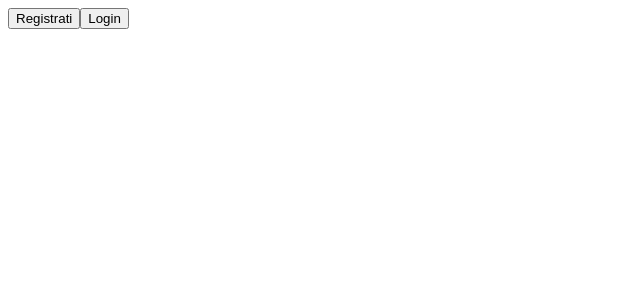
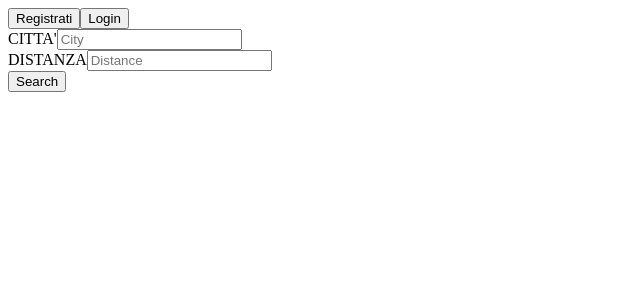
Before and after one commit to Facciani/PW01, a React (Create React App) app in the folder progettopw/: page / in a window 1280 px wide. Shown: the top 300 px of the page, without its empty margins (0-640 px from the left). Built offline with nearby package versions, Linux system fonts and the light colour scheme.

Commit message:
aggiunte pagine

```diff
--- a/progettopw/src/App.js
+++ b/progettopw/src/App.js
@@ -1,7 +1,13 @@
 import Header from "./components/header";
+import Search from "./components/search";
 
 function App() {
-  return <Header />;
+  return (
+    <>
+      <Header />
+      <Search />
+    </>
+  );
 }
 
 export default App;
--- /dev/null
+++ b/progettopw/src/components/search.jsx
@@ -0,0 +1,37 @@
+const Search = () => {
+  return (
+    <div className="form-container">
+      <div className="form-box">
+        <div className="form-row">
+          <div className="form-field">
+            <label htmlFor="campo1" className="form-label">
+              CITTA'
+            </label>
+            <input
+              type="text"
+              id="campo1"
+              placeholder="City"
+              className="input-field"
+            />
+          </div>
+          <div className="form-field">
+            <label htmlFor="campo2" className="form-label">
+              DISTANZA
+            </label>
+            <input
+              type="text"
+              id="campo2"
+              placeholder="Distance"
+              className="input-field"
+            />
+          </div>
+          <div className="form-field">
+            <button className="submit-button">Search</button>
+          </div>
+        </div>
+      </div>
+    </div>
+  );
+};
+
+export default Search;
```
Also changed, not shown: progettopw/src/components/navbar.js (deleted, +0 -10 lines).
